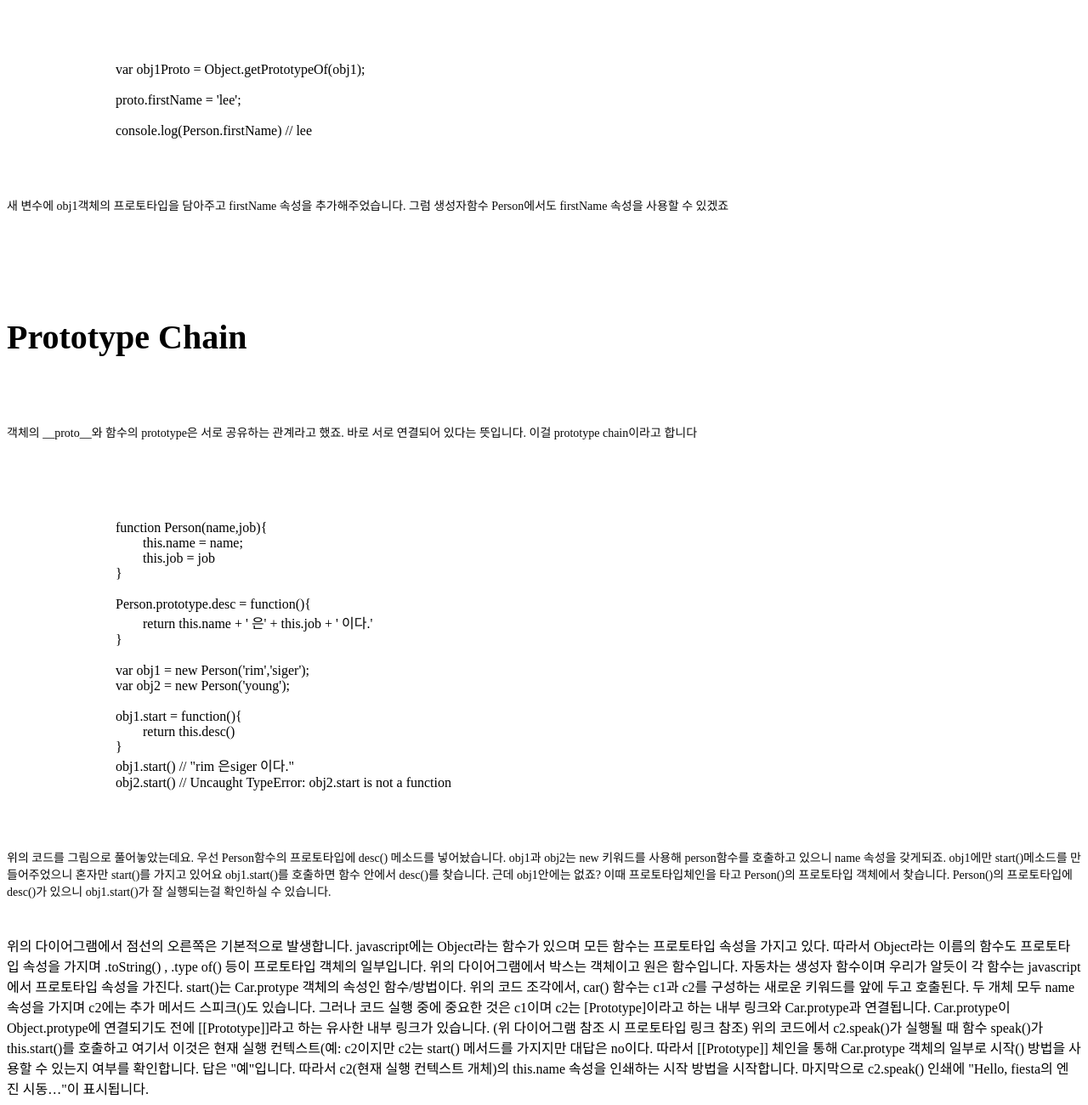
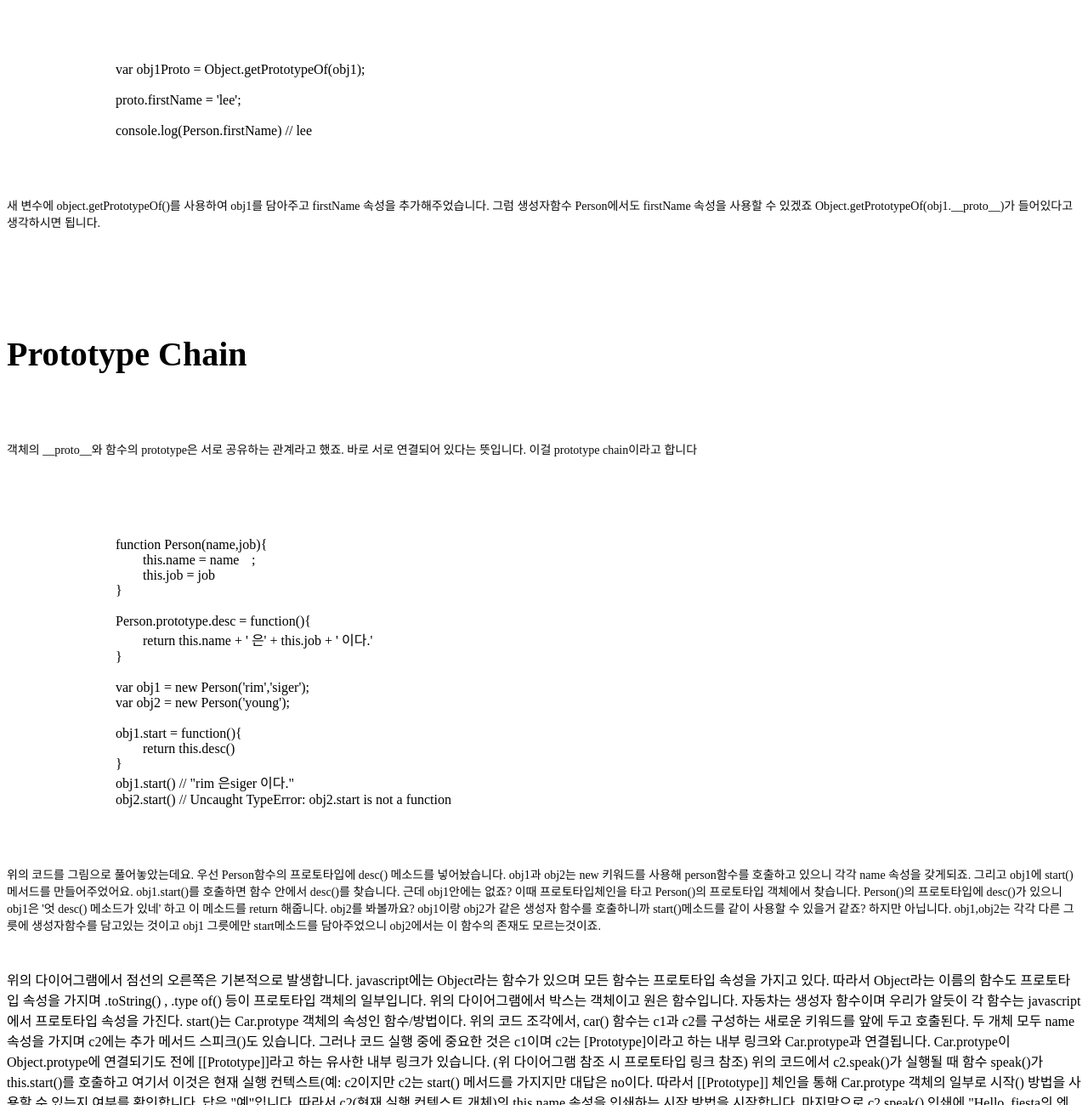
Before and after one commit to chae-young/posting, a plain HTML site: page html/prototype.html in a window 1280 px wide. Shown: the part 2176-3476 px from the top of the page at 85% size. Drawn offline with Linux system fonts and the light colour scheme; a web font is replaced by a local one.

Commit message:
프로토타입체인_내용추가

```diff
--- a/html/prototype.html
+++ b/html/prototype.html
@@ -181,8 +181,9 @@
 			<br>
 
 			<p class="special-txt">
-				새 변수에 obj1객체의 프로토타입을 담아주고 firstName 속성을 추가해주었습니다.
+				새 변수에 object.getPrototypeOf()를 사용하여 obj1를 담아주고 firstName 속성을 추가해주었습니다.
 				그럼 생성자함수 Person에서도 firstName 속성을 사용할 수 있겠죠
+				Object.getPrototypeOf(obj1.__proto__)가 들어있다고 생각하시면 됩니다.
 			</p>
 		</section>
 		<section class="special-section">
@@ -196,7 +197,7 @@
 			<pre class="js">
 			<code>
 				function Person(name,job){
-					this.name = name;
+					this.name = name	;
 					this.job = job
 				}
 
@@ -219,12 +220,18 @@
 			<p class="special-txt">
 				위의 코드를 그림으로 풀어놓았는데요.
 				우선 Person함수의 프로토타입에 desc() 메소드를 넣어놨습니다.
-				obj1과 obj2는 new 키워드를 사용해 person함수를 호출하고 있으니 name 속성을 갖게되죠.
-				obj1에만 start()메소드를 만들어주었으니 혼자만 start()를 가지고 있어요
+				obj1과 obj2는 new 키워드를 사용해 person함수를 호출하고 있으니 각각 name 속성을 갖게되죠.
+				그리고 obj1에 start() 메서드를 만들어주었어요.
 				obj1.start()를 호출하면 함수 안에서 desc()를 찾습니다.
 				근데 obj1안에는 없죠?
 				이때 프로토타입체인을 타고 Person()의 프로토타입 객체에서 찾습니다.
-				Person()의 프로토타입에 desc()가 있으니 obj1.start()가 잘 실행되는걸 확인하실 수 있습니다.
+				Person()의 프로토타입에 desc()가 있으니 obj1은 '엇 desc() 메소드가 있네' 하고
+				이 메소드를 return 해줍니다.
+				obj2를 봐볼까요?
+				obj1이랑 obj2가 같은 생성자 함수를 호출하니까 start()메소드를 같이 사용할 수 있을거 같죠?
+				하지만 아닙니다.
+				obj1,obj2는 각각 다른 그릇에 생성자함수를 담고있는 것이고
+				obj1 그릇에만 start메소드를 담아주었으니 obj2에서는 이 함수의 존재도 모르는것이죠.
 			</p>
 
 
```
